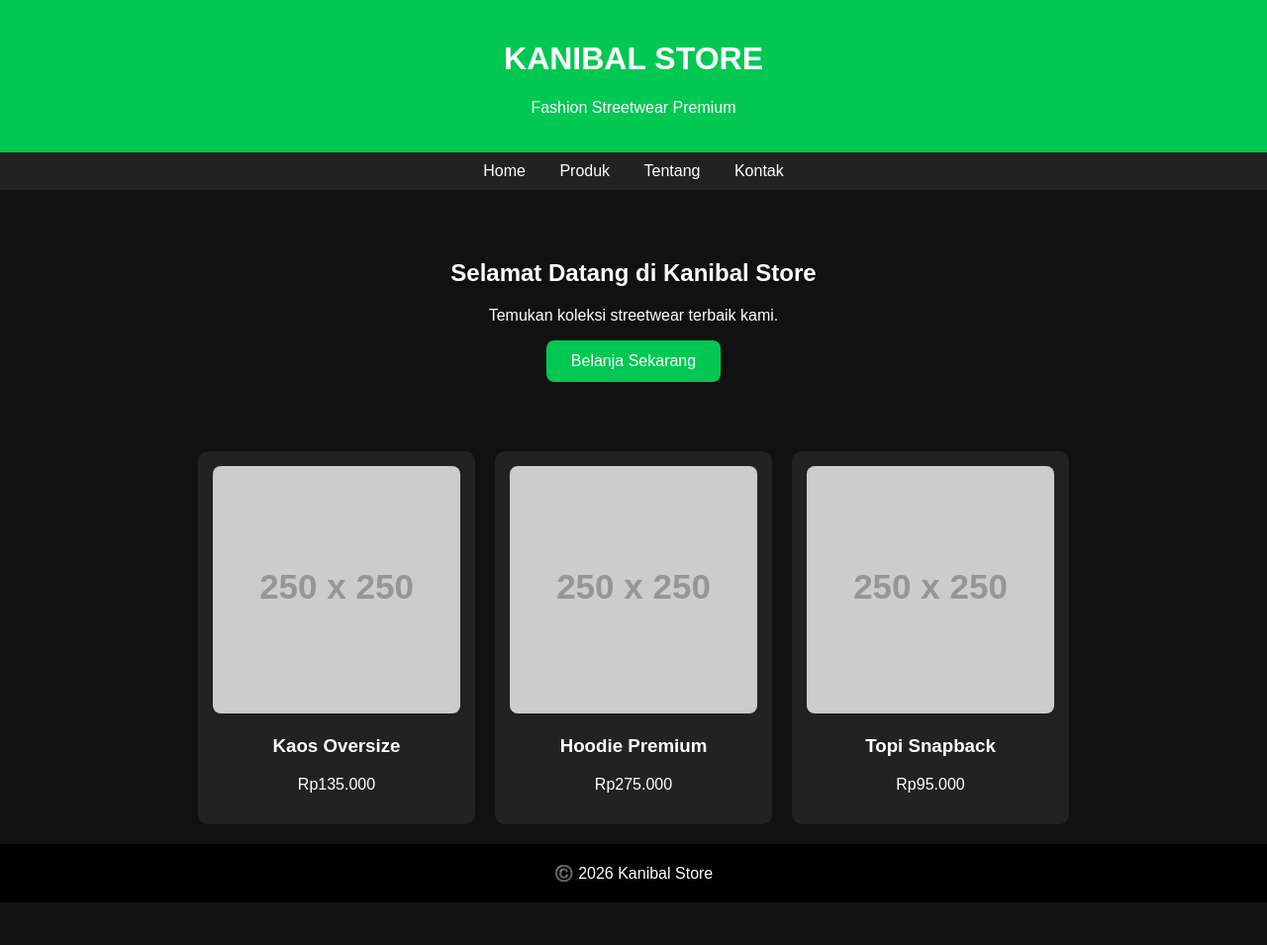
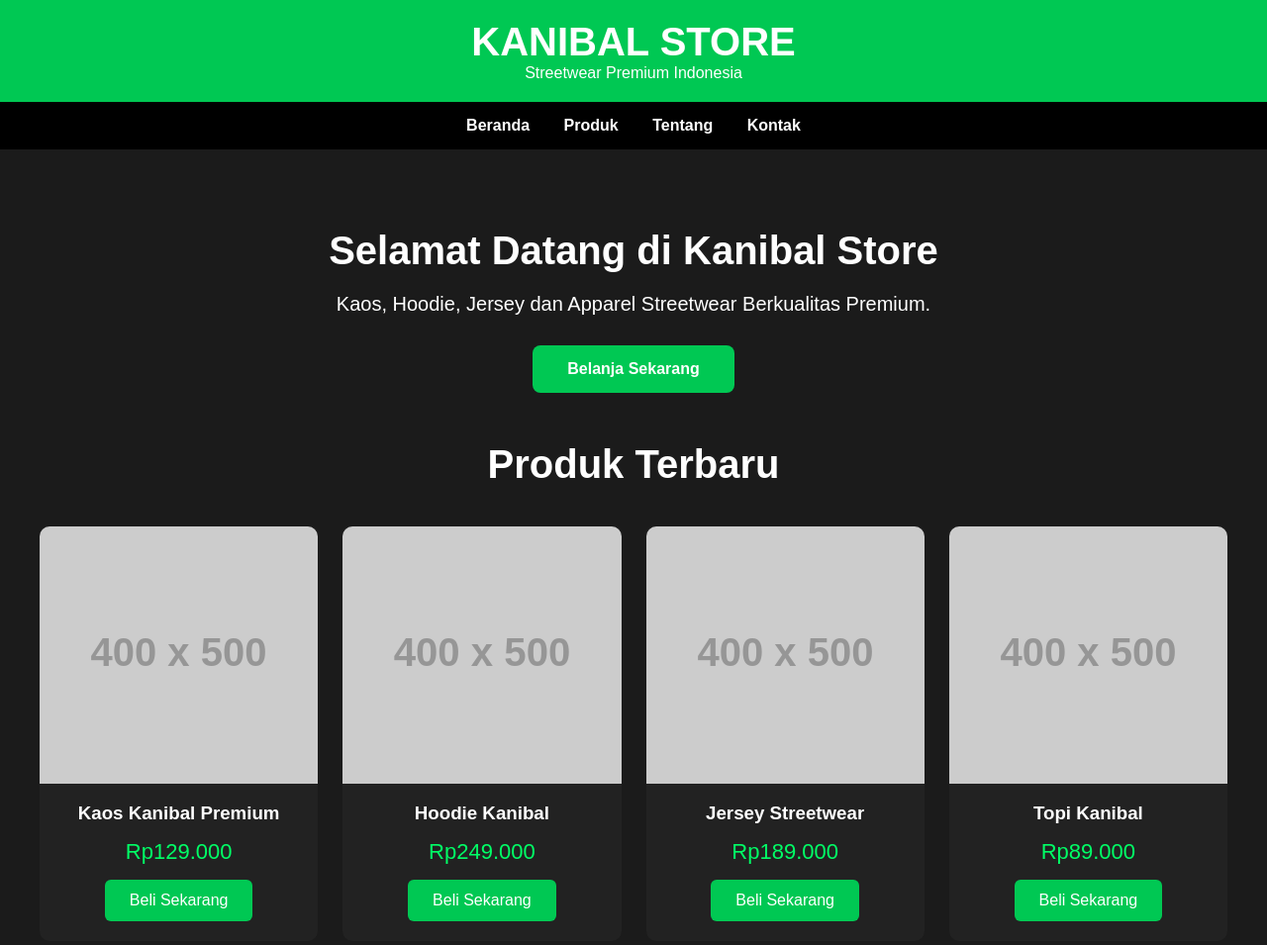
Before and after one commit to kanibalmarch-arch/kanibal-store, a plain HTML site: page index.html in a window 1280 px wide. Shown: the top 955 px of the page at 99% size. Before the commit the page ends 912 px from the top, so only its background shows below. Drawn offline with Linux system fonts and the light colour scheme; placeholder pictures from the web are drawn by us.

Commit message:
Revise index.html for layout and content improvements
Updated styling and content for the Kanibal Store website.

```diff
--- a/index.html
+++ b/index.html
@@ -3,76 +3,138 @@
 <head>
 <meta charset="UTF-8">
 <meta name="viewport" content="width=device-width, initial-scale=1.0">
+
 <title>Kanibal Store</title>
+
 <style>
+*{
+margin:0;
+padding:0;
+box-sizing:border-box;
+font-family:Arial,sans-serif;
+}
+
 body{
-    margin:0;
-    font-family:Arial,sans-serif;
 background:#111;
-    color:#fff;
+color:white;
 }
+
 header{
 background:#00c853;
 padding:20px;
 text-align:center;
 }
+
+header h1{
+font-size:40px;
+}
+
 nav{
-    background:#222;
-    padding:10px;
+background:#000;
+padding:15px;
 text-align:center;
 }
+
 nav a{
 color:white;
 text-decoration:none;
-    margin:0 15px;
+margin:15px;
+font-weight:bold;
 }
+
 .hero{
-    padding:50px 20px;
+padding:80px 20px;
 text-align:center;
+background:#1b1b1b;
 }
+
+.hero h2{
+font-size:40px;
+margin-bottom:20px;
+}
+
+.hero p{
+font-size:20px;
+margin-bottom:30px;
+}
+
 .btn{
-    display:inline-block;
 background:#00c853;
 color:white;
-    padding:12px 25px;
+padding:15px 35px;
+text-decoration:none;
 border-radius:8px;
-    text-decoration:none;
+display:inline-block;
+font-weight:bold;
 }
-.produk{
-    display:flex;
-    justify-content:center;
-    gap:20px;
-    flex-wrap:wrap;
-    padding:20px;
+
+.section{
+padding:50px 20px;
 }
+
+.section h2{
+text-align:center;
+margin-bottom:40px;
+}
+
+.grid{
+display:grid;
+grid-template-columns:repeat(auto-fit,minmax(250px,1fr));
+gap:25px;
+}
+
 .card{
 background:#222;
-    width:250px;
 border-radius:10px;
-    padding:15px;
+overflow:hidden;
 text-align:center;
+padding-bottom:20px;
 }
+
 .card img{
 width:100%;
-    border-radius:8px;
+height:260px;
+object-fit:cover;
 }
+
+.card h3{
+margin:15px 0;
+}
+
+.price{
+font-size:22px;
+color:#00ff66;
+margin-bottom:15px;
+}
+
+.buy{
+background:#00c853;
+padding:12px 25px;
+display:inline-block;
+color:white;
+text-decoration:none;
+border-radius:6px;
+}
+
 footer{
 background:#000;
-    padding:20px;
+padding:30px;
 text-align:center;
+margin-top:60px;
 }
 </style>
+
 </head>
 
 <body>
 
 <header>
 <h1>KANIBAL STORE</h1>
-<p>Fashion Streetwear Premium</p>
+<p>Streetwear Premium Indonesia</p>
 </header>
 
 <nav>
-<a href="#">Home</a>
+<a href="#">Beranda</a>
 <a href="#">Produk</a>
 <a href="#">Tentang</a>
 <a href="#">Kontak</a>
@@ -80,33 +142,78 @@ footer{
 
 <section class="hero">
 <h2>Selamat Datang di Kanibal Store</h2>
-<p>Temukan koleksi streetwear terbaik kami.</p>
+
+<p>
+Kaos, Hoodie, Jersey dan Apparel Streetwear Berkualitas Premium.
+</p>
+
 <a class="btn" href="#">Belanja Sekarang</a>
-</section>
+<section class="section">
 
-<section class="produk">
+<h2>Produk Terbaru</h2>
+
+<div class="grid">
+
 <div class="card">
-<img src="https://via.placeholder.com/250x250?text=Kaos" alt="Kaos">
-<h3>Kaos Oversize</h3>
-<p>Rp135.000</p>
+<img src="https://via.placeholder.com/400x500?text=Kaos+Kanibal" alt="Kaos">
+<h3>Kaos Kanibal Premium</h3>
+<div class="price">Rp129.000</div>
+<a class="buy" href="https://wa.me/6281234567890?text=Saya%20ingin%20memesan%20Kaos%20Kanibal%20Premium">Beli Sekarang</a>
 </div>
 
 <div class="card">
-<img src="https://via.placeholder.com/250x250?text=Hoodie" alt="Hoodie">
-<h3>Hoodie Premium</h3>
-<p>Rp275.000</p>
+<img src="https://via.placeholder.com/400x500?text=Hoodie" alt="Hoodie">
+<h3>Hoodie Kanibal</h3>
+<div class="price">Rp249.000</div>
+<a class="buy" href="https://wa.me/6281234567890?text=Saya%20ingin%20memesan%20Hoodie%20Kanibal">Beli Sekarang</a>
 </div>
 
 <div class="card">
-<img src="https://via.placeholder.com/250x250?text=Topi" alt="Topi">
-<h3>Topi Snapback</h3>
-<p>Rp95.000</p>
+<img src="https://via.placeholder.com/400x500?text=Jersey" alt="Jersey">
+<h3>Jersey Streetwear</h3>
+<div class="price">Rp189.000</div>
+<a class="buy" href="https://wa.me/6281234567890?text=Saya%20ingin%20memesan%20Jersey">Beli Sekarang</a>
 </div>
+
+<div class="card">
+<img src="https://via.placeholder.com/400x500?text=Topi" alt="Topi">
+<h3>Topi Kanibal</h3>
+<div class="price">Rp89.000</div>
+<a class="buy" href="https://wa.me/6281234567890?text=Saya%20ingin%20memesan%20Topi">Beli Sekarang</a>
+</div>
+
+<div class="card">
+<img src="https://via.placeholder.com/400x500?text=Tas" alt="Tas">
+<h3>Tas Kanibal</h3>
+<div class="price">Rp159.000</div>
+<a class="buy" href="https://wa.me/6281234567890?text=Saya%20ingin%20memesan%20Tas">Beli Sekarang</a>
+</div>
+
+<div class="card">
+<img src="https://via.placeholder.com/400x500?text=Jaket" alt="Jaket">
+<h3>Jaket Kanibal</h3>
+<div class="price">Rp329.000</div>
+<a class="buy" href="https://wa.me/6281234567890?text=Saya%20ingin%20memesan%20Jaket">Beli Sekarang</a>
+</div>
+
+</div>
+
 </section>
 
 <footer>
-©️ 2026 Kanibal Store
+
+<h3>Kanibal Store</h3>
+
+<p>Fashion Streetwear Premium Indonesia</p>
+
+<p>Email : kanibalstore@gmail.com</p>
+
+<p>Instagram : @kanibalstore</p>
+
+<p>&copy; 2026 Kanibal Store. All Rights Reserved.</p>
+
 </footer>
 
 </body>
 </html>
+</section>
```
Lines whose indentation alone changed are shown as unchanged.
